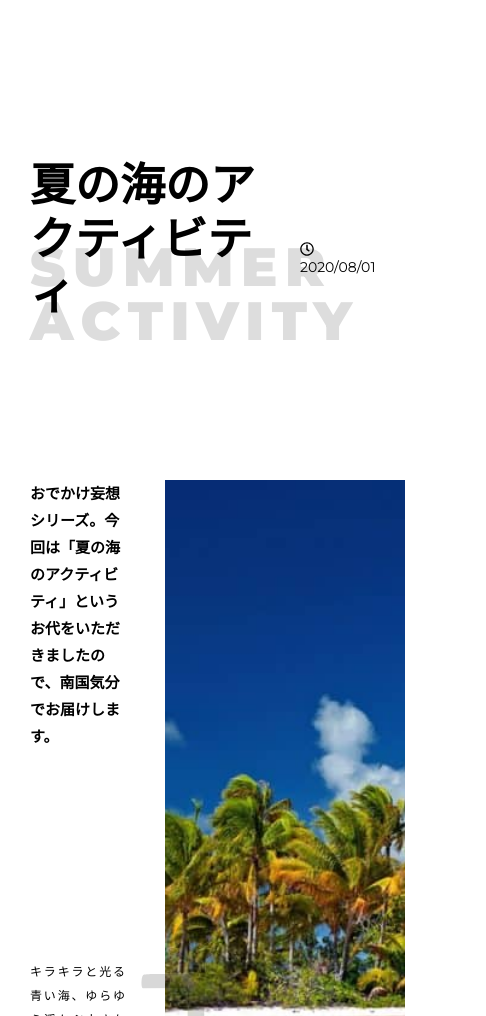
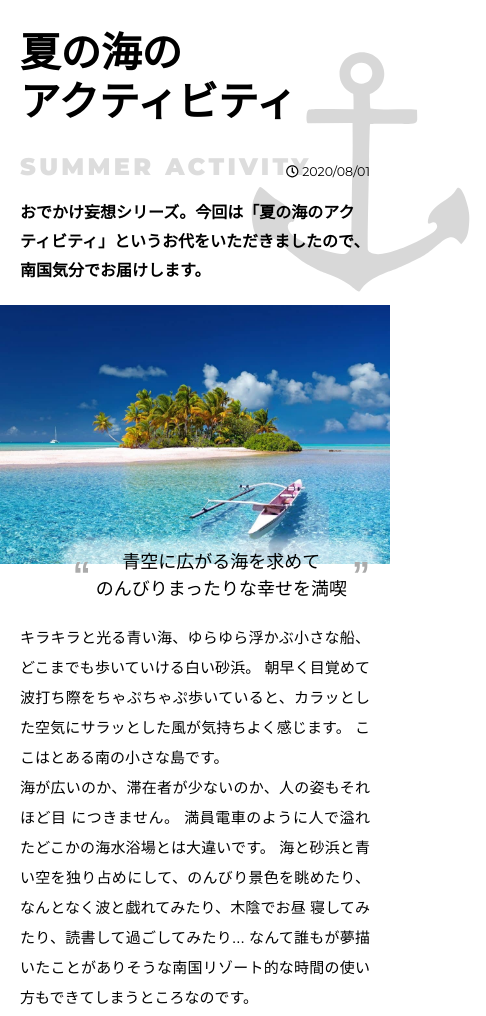
Before and after one commit to howdy39/study-css-grid-layout, a website: page chapter1/index.html in a window 390 px wide. Shown: the top 1016 px of the page, 486 px wide, since content can reach past the window. Drawn offline with Linux system fonts and the light colour scheme.

Commit message:
小さい画面でのレイアウトを調整

```diff
--- a/chapter1/index.html
+++ b/chapter1/index.html
@@ -19,7 +19,7 @@
 
 <article class="post">
 
-  <h1 class="post-title">夏の海のアクティビティ</h1>
+  <h1 class="post-title">夏の海の<wbr>アクティビティ</h1>
   <p class="post-sub">SUMMER ACTIVITY</p>
 
   <time class="post-date" datetime="2020-08-01">
--- a/chapter1/style.css
+++ b/chapter1/style.css
@@ -108,7 +108,7 @@ figure {
 .post-catch::before {
   content: open-quote;
 }
-.post-catch::after{
+.post-catch::after {
   content: close-quote;
 }
 .post-catch::before,
@@ -193,3 +193,75 @@ figure {
     font-size: calc(16px + 4 * (100vw - 768px) / 232);
   }
 }
+
+@media (max-width: 767px) {
+  .post {
+    grid-template-columns: none;
+    grid-template-rows: none;
+    grid-row-gap: 20px;
+    padding: 20px;
+    font-size: 14.4px;
+  }
+  .post > *,
+  .post::after {
+    grid-column: auto;
+    grid-row: auto;
+  }
+
+  /*タイトル*/
+  .post-title {
+    grid-column: 1;
+    grid-row: 1;
+    word-break: keep-all;
+  }
+  /*マーク画像*/
+  .post::after {
+    grid-column: 1;
+    grid-row: 1;
+    justify-self: end;
+    margin-bottom: -20px;
+  }
+  /*サブタイトル*/
+  .post-sub {
+    grid-column: 1;
+    grid-row: 2;
+    font-size: 24px;
+  }
+  /*日付*/
+  .post-date {
+    grid-column: 1;
+    grid-row: 2;
+    align-self: end;
+  }
+  /*リード文*/
+  .post-lead {
+    font-size: 16px;
+  }
+  /*画像01*/
+  .post-fig01 {
+    margin-left: -20px;
+    margin-right: -20px;
+  }
+  /*キャッチコピー*/
+  .post-catch {
+    margin-left: 0;
+    margin-top: -35px;
+    justify-self: end;
+    background: rgba(255, 255, 266, 0.6);
+    box-shadow: 0 0 10px 10px rgba(255, 255, 255, 0.6);
+    border-radius: 10px;
+  }
+  /*文章01, 文章02*/
+  .post-text01,
+  .post-text02 {
+    font-size: 15px;
+  }
+  /*SNSメニュー*/
+  .post-sns {
+    justify-self: center;
+  }
+  .post-sns ul {
+    grid-auto-flow: column;
+    grid-column-gap: 20px;
+  }
+}
```
